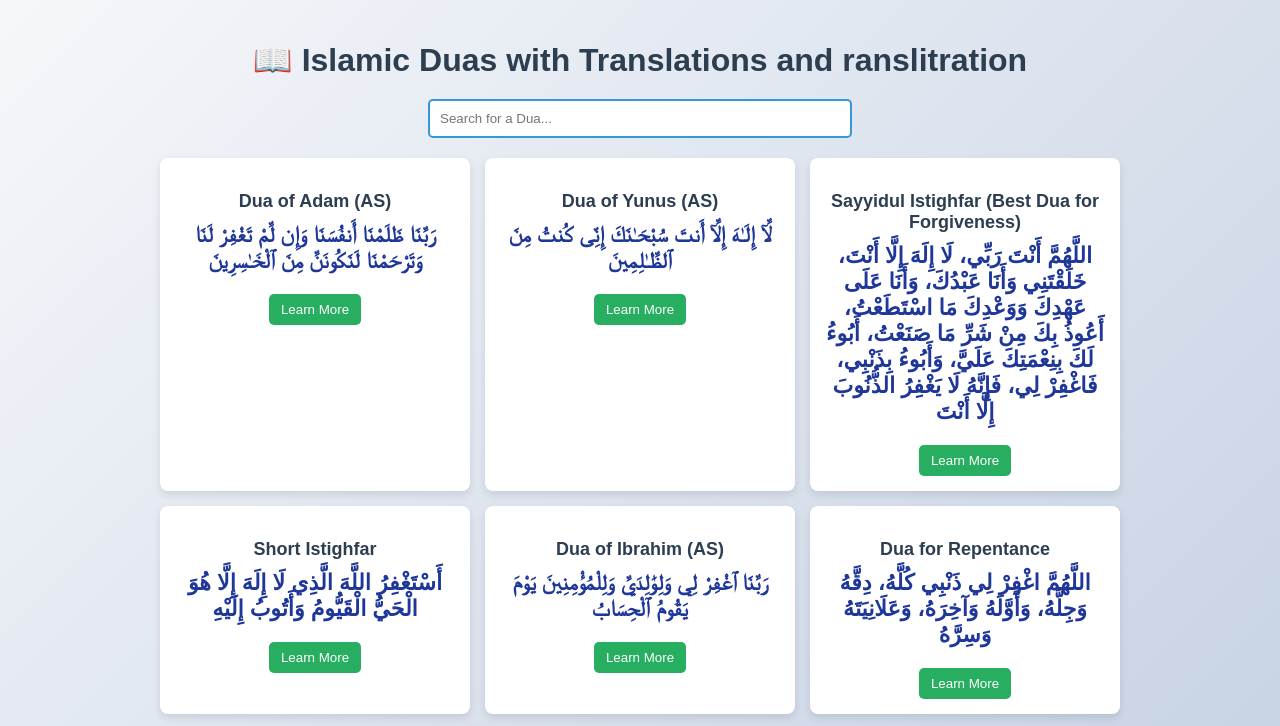
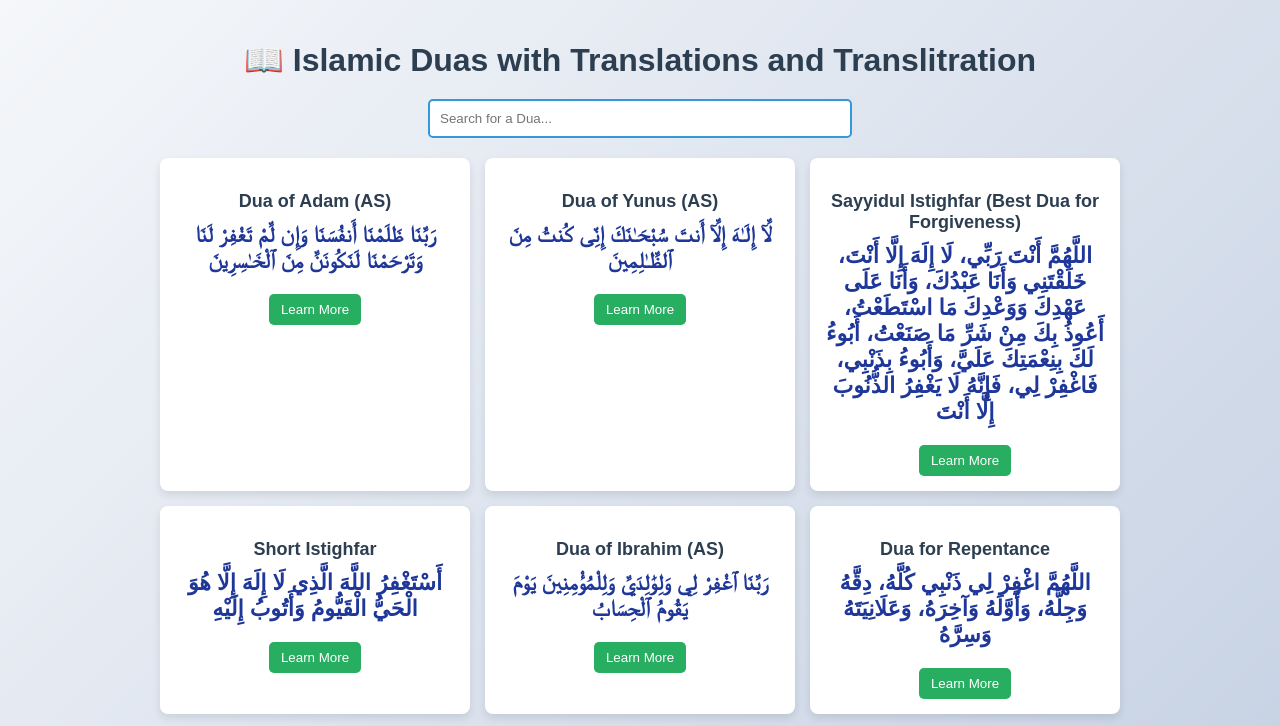
Before and after one commit to SakibJamadar01/Forgevness_Dua-s, a plain HTML site: page index.html in a window 1280 px wide. Shown: the top 726 px of the page. Drawn offline with Linux system fonts and the light colour scheme.

Commit message:
Update index.html

```diff
--- a/index.html
+++ b/index.html
@@ -9,7 +9,7 @@
         <link rel="stylesheet" href="styles.css" />
       </head>
 <body>
-  <h1>📖 Islamic Duas with  Translations and ranslitration</h1>
+  <h1>📖 Islamic Duas with  Translations and Translitration</h1>
   <input
     type="text"
     id="searchInput"
```
